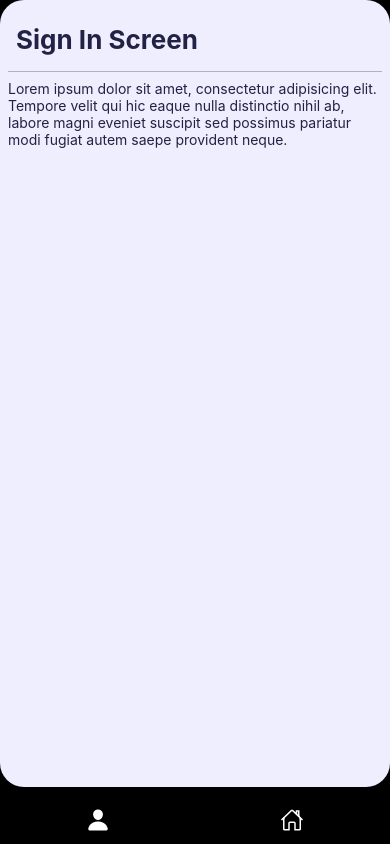
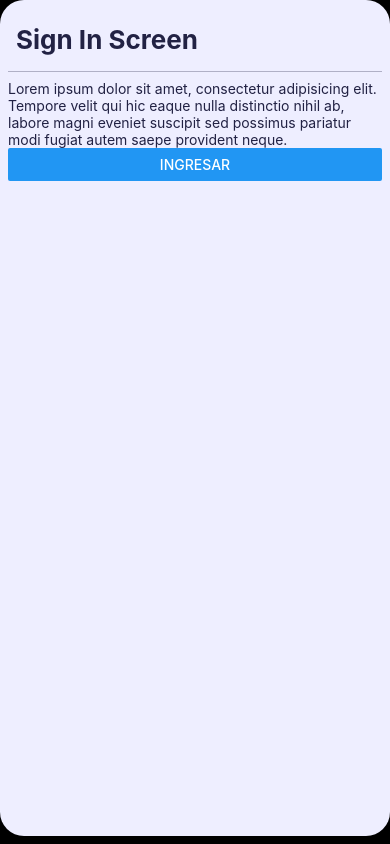
Before and after one commit to Hexagon-Consulting/Hexathon_MedimosEmociones, a React Native app: screen / in a window 390 px wide. Built offline with nearby package versions, Linux system fonts and the light colour scheme.

Commit message:
Tab Navigator corrections

```diff
--- a/src/navigation/MainNaviagator.tsx
+++ b/src/navigation/MainNaviagator.tsx
@@ -12,8 +12,16 @@ import { colors, layout } from '../styles/styles';
 import { useSafeAreaInsets } from 'react-native-safe-area-context';
 import SignIn from '../screens/SignIn/SignIn';
 import Home from '../screens/Home/Home';
+import { ParamListBase } from '@react-navigation/native';
 // Bottom Tab Navigator
-const MainTab = createBottomTabNavigator();
+export type MainNavigatorParamList = {
+	SignIn: {},
+	Home: {},
+};
+
+// export type MainNavigatorRouteParams;
+
+const MainTab = createBottomTabNavigator<MainNavigatorParamList>();
 
 const MainView: React.FC<PropsWithChildren> = ({children}: PropsWithChildren)  => {
 	const isDarkMode = useColorScheme() === 'dark';
@@ -26,6 +34,7 @@ const MainView: React.FC<PropsWithChildren> = ({children}: PropsWithChildren)  =
 				backgroundColor: colors[colorScheme].background,
 				marginTop: insets.top,
 				marginBottom: Platform.OS === 'android' ? insets.bottom : 8,
+				// marginBottom: insets.bottom,
 				marginLeft: insets.left,
 				marginRight: insets.right,
 				overflow: 'hidden',
@@ -56,6 +65,7 @@ function MainNavigator({children}: PropsWithChildren): JSX.Element {
 					margin: 0,
 				},
 				headerShown: false,
+				tabBarHideOnKeyboard: true,
 			}}
 			sceneContainerStyle={{
 				backgroundColor: '#0000',
@@ -64,18 +74,25 @@ function MainNavigator({children}: PropsWithChildren): JSX.Element {
 			}}
 		>
 			<MainTab.Screen
-				name='Login'
+				name='SignIn'
 				children={
 					() => <MainView>
 						<SignIn/>
 					</MainView>
 				}
 				options={{
+					tabBarStyle: {
+						display: 'none',
+					},
 					tabBarIcon: ({focused})=>{
 						if (focused) return <IonIcon name='person' color='white' size={24} />
 						return <IonIcon name='person-outline' color='white' size={24} />
 					},
+					tabBarItemStyle: {
+						display: 'none',
+					}
 				}}
+
 			/>
 			<MainTab.Screen
 				name='Home'
--- a/src/screens/SignIn/SignIn.tsx
+++ b/src/screens/SignIn/SignIn.tsx
@@ -1,15 +1,25 @@
+import { BottomTabNavigationProp } from "@react-navigation/bottom-tabs";
+import { useNavigation } from "@react-navigation/native";
 import React from "react";
 import {
+	Button,
 	Text,
 	useColorScheme,
 	View
 } from "react-native";
 import Divider from "../../components/Divider/Divider";
+import { MainNavigatorParamList } from "../../navigation/MainNaviagator";
 
 import {bgColor, colors, fonts, layout, m, mx, my} from '../../styles/styles';
 
+export type SignInNavigationProp = BottomTabNavigationProp<
+  MainNavigatorParamList,
+  'SignIn'
+>;
+
 const SignIn: React.FC = () => {
 	const colorScheme = useColorScheme() || 'light';
+	const { navigate } = useNavigation<SignInNavigationProp>();
 
 	return (
 		<View style={[
@@ -28,6 +38,12 @@ const SignIn: React.FC = () => {
 			>
 				Lorem ipsum dolor sit amet, consectetur adipisicing elit. Tempore velit qui hic eaque nulla distinctio nihil ab, labore magni eveniet suscipit sed possimus pariatur modi fugiat autem saepe provident neque.
 			</Text>
+			<Button
+				title="Ingresar"
+				onPress={() => {
+					navigate('Home', {});
+				}}
+			/>
 		</View>
 	);
 }
```
